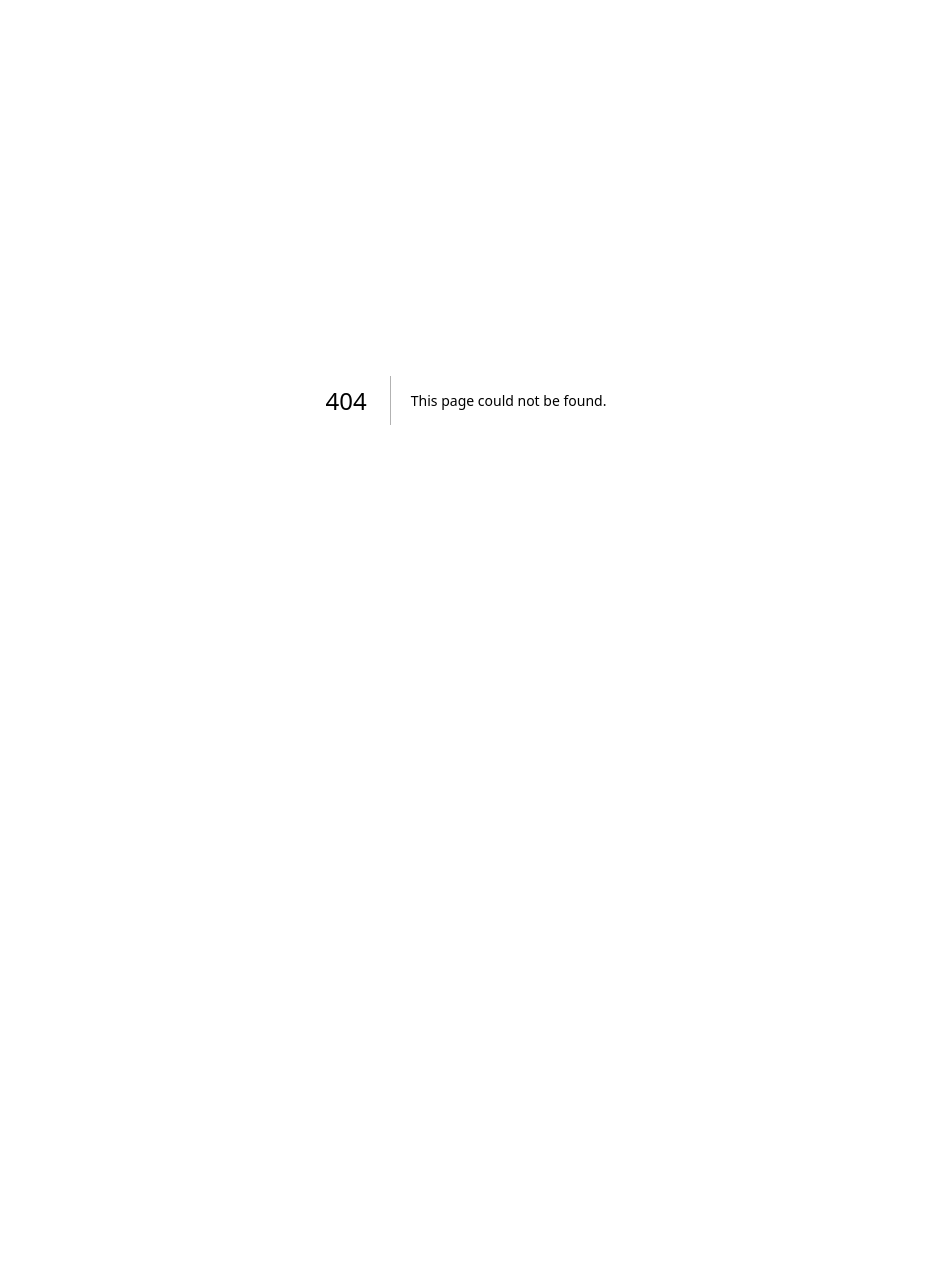
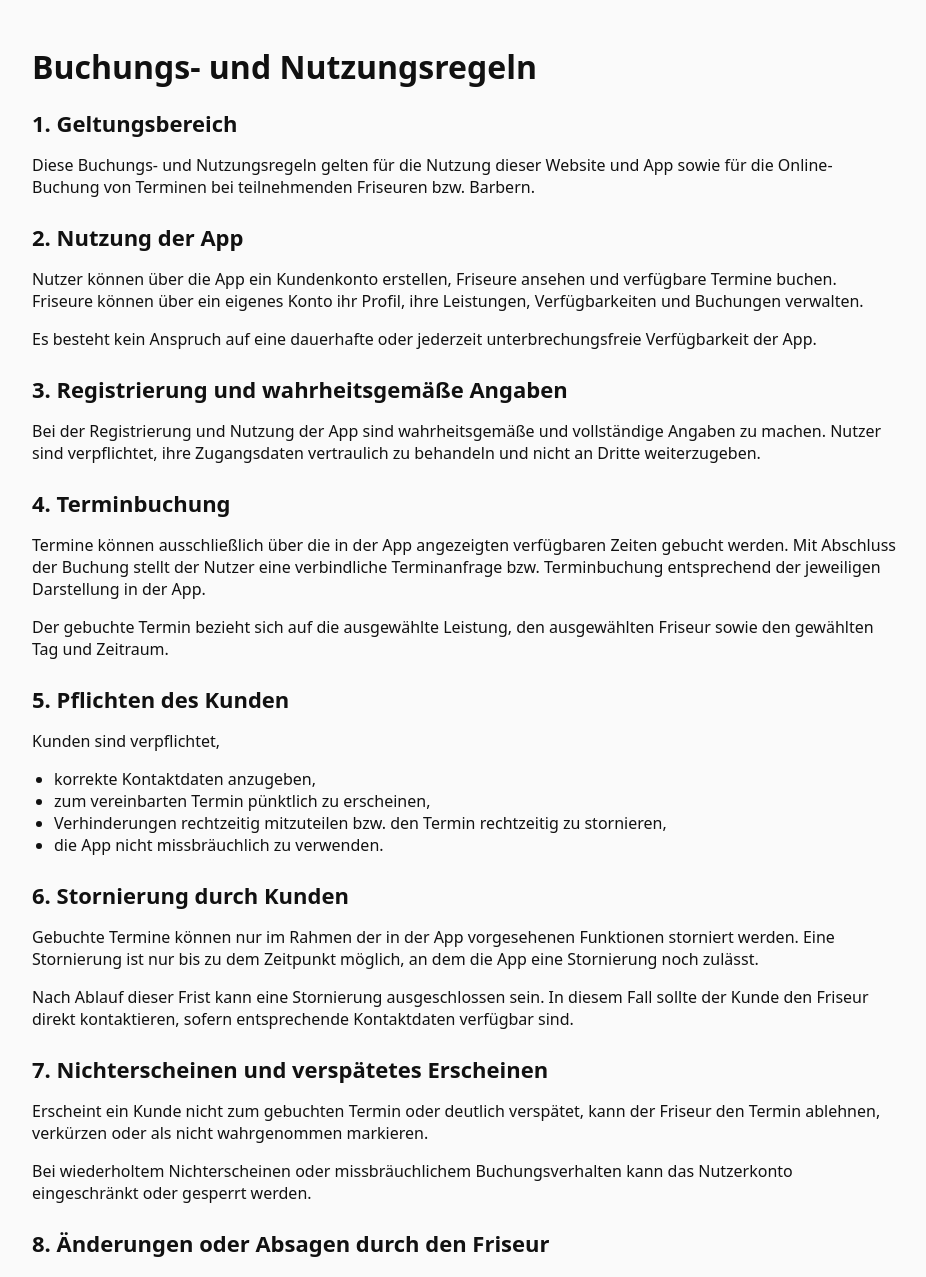
Before and after one commit to schaff2005fr-gif/frisuer-app, a Next.js app in the folder frontend/: page /buchungsregeln in a window 1280 px wide. Before the commit this address had no page. Shown: the top 1277 px of the page, without its empty margins (174-1100 px from the left). Before the commit the page ends 800 px from the top, so only its background shows below. Built offline with nearby package versions, Linux system fonts and the light colour scheme.

Commit message:
Add booking and usage rules page

```diff
--- /dev/null
+++ b/frontend/app/buchungsregeln/page.tsx
@@ -0,0 +1,191 @@
+export const metadata = {
+  title: "Buchungs- und Nutzungsregeln | Friseur App",
+  description: "Buchungs- und Nutzungsregeln der Friseur App",
+};
+
+export default function BuchungsregelnPage() {
+  return (
+    <main style={{ maxWidth: 900, margin: "0 auto", padding: "24px 16px 80px" }}>
+      <h1 style={{ fontSize: 32, fontWeight: 800, marginBottom: 20 }}>
+        Buchungs- und Nutzungsregeln
+      </h1>
+
+      <section style={{ marginBottom: 24 }}>
+        <h2 style={{ fontSize: 22, fontWeight: 700, marginBottom: 10 }}>1. Geltungsbereich</h2>
+        <p>
+          Diese Buchungs- und Nutzungsregeln gelten für die Nutzung dieser Website und App sowie
+          für die Online-Buchung von Terminen bei teilnehmenden Friseuren bzw. Barbern.
+        </p>
+      </section>
+
+      <section style={{ marginBottom: 24 }}>
+        <h2 style={{ fontSize: 22, fontWeight: 700, marginBottom: 10 }}>2. Nutzung der App</h2>
+        <p>
+          Nutzer können über die App ein Kundenkonto erstellen, Friseure ansehen und verfügbare
+          Termine buchen. Friseure können über ein eigenes Konto ihr Profil, ihre Leistungen,
+          Verfügbarkeiten und Buchungen verwalten.
+        </p>
+        <p>
+          Es besteht kein Anspruch auf eine dauerhafte oder jederzeit unterbrechungsfreie
+          Verfügbarkeit der App.
+        </p>
+      </section>
+
+      <section style={{ marginBottom: 24 }}>
+        <h2 style={{ fontSize: 22, fontWeight: 700, marginBottom: 10 }}>
+          3. Registrierung und wahrheitsgemäße Angaben
+        </h2>
+        <p>
+          Bei der Registrierung und Nutzung der App sind wahrheitsgemäße und vollständige Angaben zu
+          machen. Nutzer sind verpflichtet, ihre Zugangsdaten vertraulich zu behandeln und nicht an
+          Dritte weiterzugeben.
+        </p>
+      </section>
+
+      <section style={{ marginBottom: 24 }}>
+        <h2 style={{ fontSize: 22, fontWeight: 700, marginBottom: 10 }}>4. Terminbuchung</h2>
+        <p>
+          Termine können ausschließlich über die in der App angezeigten verfügbaren Zeiten gebucht
+          werden. Mit Abschluss der Buchung stellt der Nutzer eine verbindliche Terminanfrage bzw.
+          Terminbuchung entsprechend der jeweiligen Darstellung in der App.
+        </p>
+        <p>
+          Der gebuchte Termin bezieht sich auf die ausgewählte Leistung, den ausgewählten Friseur
+          sowie den gewählten Tag und Zeitraum.
+        </p>
+      </section>
+
+      <section style={{ marginBottom: 24 }}>
+        <h2 style={{ fontSize: 22, fontWeight: 700, marginBottom: 10 }}>
+          5. Pflichten des Kunden
+        </h2>
+        <p>Kunden sind verpflichtet,</p>
+        <ul style={{ paddingLeft: 22 }}>
+          <li>korrekte Kontaktdaten anzugeben,</li>
+          <li>zum vereinbarten Termin pünktlich zu erscheinen,</li>
+          <li>Verhinderungen rechtzeitig mitzuteilen bzw. den Termin rechtzeitig zu stornieren,</li>
+          <li>die App nicht missbräuchlich zu verwenden.</li>
+        </ul>
+      </section>
+
+      <section style={{ marginBottom: 24 }}>
+        <h2 style={{ fontSize: 22, fontWeight: 700, marginBottom: 10 }}>
+          6. Stornierung durch Kunden
+        </h2>
+        <p>
+          Gebuchte Termine können nur im Rahmen der in der App vorgesehenen Funktionen storniert
+          werden. Eine Stornierung ist nur bis zu dem Zeitpunkt möglich, an dem die App eine
+          Stornierung noch zulässt.
+        </p>
+        <p>
+          Nach Ablauf dieser Frist kann eine Stornierung ausgeschlossen sein. In diesem Fall sollte
+          der Kunde den Friseur direkt kontaktieren, sofern entsprechende Kontaktdaten verfügbar
+          sind.
+        </p>
+      </section>
+
+      <section style={{ marginBottom: 24 }}>
+        <h2 style={{ fontSize: 22, fontWeight: 700, marginBottom: 10 }}>
+          7. Nichterscheinen und verspätetes Erscheinen
+        </h2>
+        <p>
+          Erscheint ein Kunde nicht zum gebuchten Termin oder deutlich verspätet, kann der Friseur
+          den Termin ablehnen, verkürzen oder als nicht wahrgenommen markieren.
+        </p>
+        <p>
+          Bei wiederholtem Nichterscheinen oder missbräuchlichem Buchungsverhalten kann das
+          Nutzerkonto eingeschränkt oder gesperrt werden.
+        </p>
+      </section>
+
+      <section style={{ marginBottom: 24 }}>
+        <h2 style={{ fontSize: 22, fontWeight: 700, marginBottom: 10 }}>
+          8. Änderungen oder Absagen durch den Friseur
+        </h2>
+        <p>
+          Friseure können Termine in berechtigten Fällen absagen, verschieben oder anpassen, etwa
+          bei Krankheit, unvorhergesehenen betrieblichen Gründen oder organisatorischen Änderungen.
+        </p>
+        <p>
+          Ein Anspruch auf Durchführung eines Termins zu einer ganz bestimmten Uhrzeit besteht nur
+          im Rahmen der tatsächlichen betrieblichen Möglichkeiten.
+        </p>
+      </section>
+
+      <section style={{ marginBottom: 24 }}>
+        <h2 style={{ fontSize: 22, fontWeight: 700, marginBottom: 10 }}>
+          9. Leistungen und Preise
+        </h2>
+        <p>
+          Art, Umfang und Dauer der angebotenen Leistungen richten sich nach den Angaben des
+          jeweiligen Friseurs in der App.
+        </p>
+        <p>
+          Sofern Preise in der App angegeben werden, gelten die dort ausgewiesenen Informationen.
+          Falls keine Preise angezeigt werden, ist die Buchung zunächst auf die Terminreservierung
+          beschränkt.
+        </p>
+      </section>
+
+      <section style={{ marginBottom: 24 }}>
+        <h2 style={{ fontSize: 22, fontWeight: 700, marginBottom: 10 }}>
+          10. Verbot missbräuchlicher Nutzung
+        </h2>
+        <p>
+          Es ist untersagt, die App missbräuchlich zu verwenden. Dazu zählen insbesondere:
+        </p>
+        <ul style={{ paddingLeft: 22 }}>
+          <li>falsche oder irreführende Angaben,</li>
+          <li>mehrfache Scheinbuchungen,</li>
+          <li>Störungen der technischen Abläufe,</li>
+          <li>unbefugte Zugriffe auf fremde Konten oder Daten.</li>
+        </ul>
+      </section>
+
+      <section style={{ marginBottom: 24 }}>
+        <h2 style={{ fontSize: 22, fontWeight: 700, marginBottom: 10 }}>
+          11. Sperrung von Konten
+        </h2>
+        <p>
+          Bei Verstößen gegen diese Regeln oder bei missbräuchlicher Nutzung kann ein Konto vorübergehend
+          oder dauerhaft eingeschränkt bzw. gesperrt werden.
+        </p>
+      </section>
+
+      <section style={{ marginBottom: 24 }}>
+        <h2 style={{ fontSize: 22, fontWeight: 700, marginBottom: 10 }}>
+          12. Haftung für technische Verfügbarkeit
+        </h2>
+        <p>
+          Die App wird mit Sorgfalt betrieben. Dennoch kann keine Gewähr für eine jederzeit
+          unterbrechungsfreie Verfügbarkeit, Fehlerfreiheit oder ständige Erreichbarkeit übernommen
+          werden.
+        </p>
+        <p>
+          Für Ausfälle, Verzögerungen oder technisch bedingte Fehlbuchungen wird nur im Rahmen der
+          gesetzlichen Vorschriften gehaftet.
+        </p>
+      </section>
+
+      <section style={{ marginBottom: 24 }}>
+        <h2 style={{ fontSize: 22, fontWeight: 700, marginBottom: 10 }}>
+          13. Datenschutz
+        </h2>
+        <p>
+          Informationen zur Verarbeitung personenbezogener Daten befinden sich in der
+          Datenschutzerklärung.
+        </p>
+      </section>
+
+      <section>
+        <h2 style={{ fontSize: 22, fontWeight: 700, marginBottom: 10 }}>
+          14. Änderungen dieser Regeln
+        </h2>
+        <p>
+          Diese Buchungs- und Nutzungsregeln können angepasst werden, wenn dies aufgrund technischer,
+          organisatorischer oder rechtlicher Änderungen erforderlich ist.
+        </p>
+      </section>
+    </main>
+  );
+}
```
